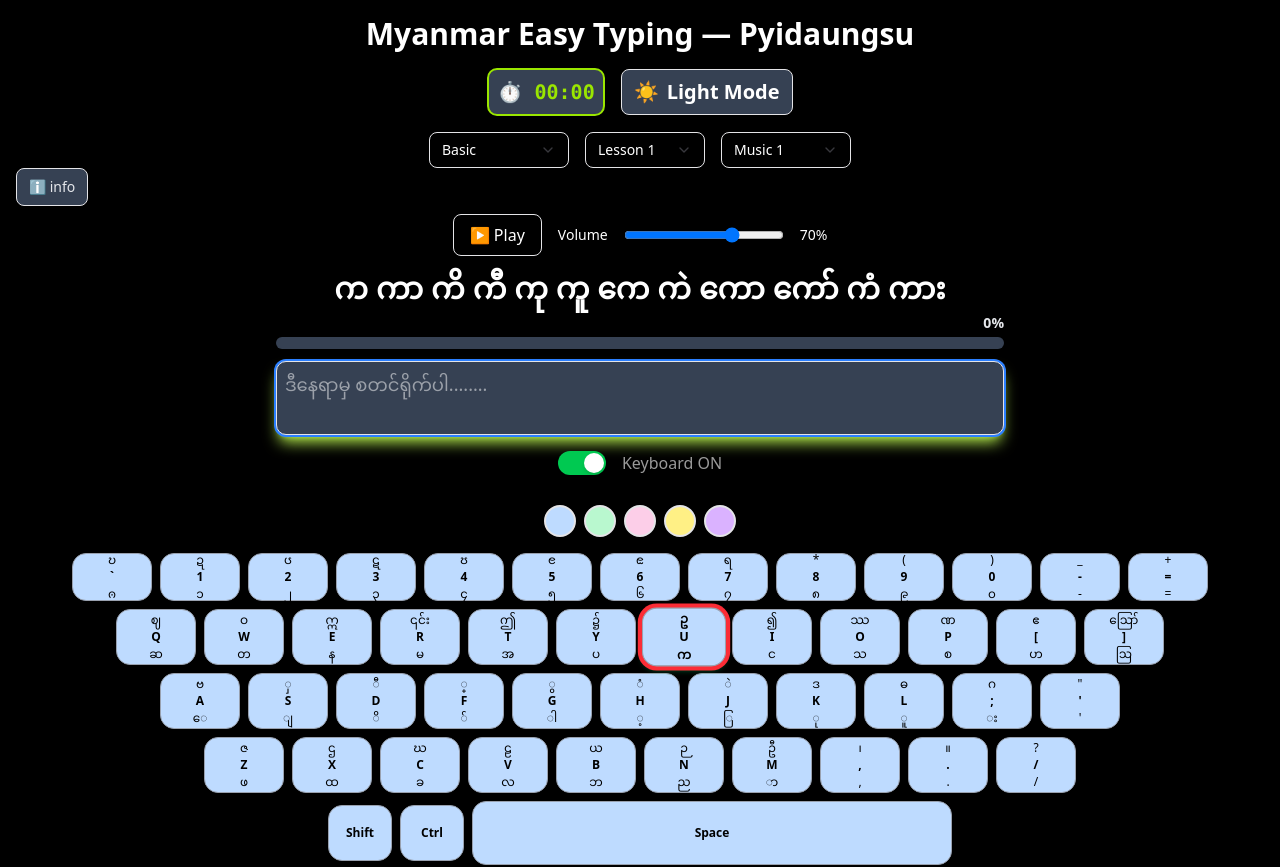
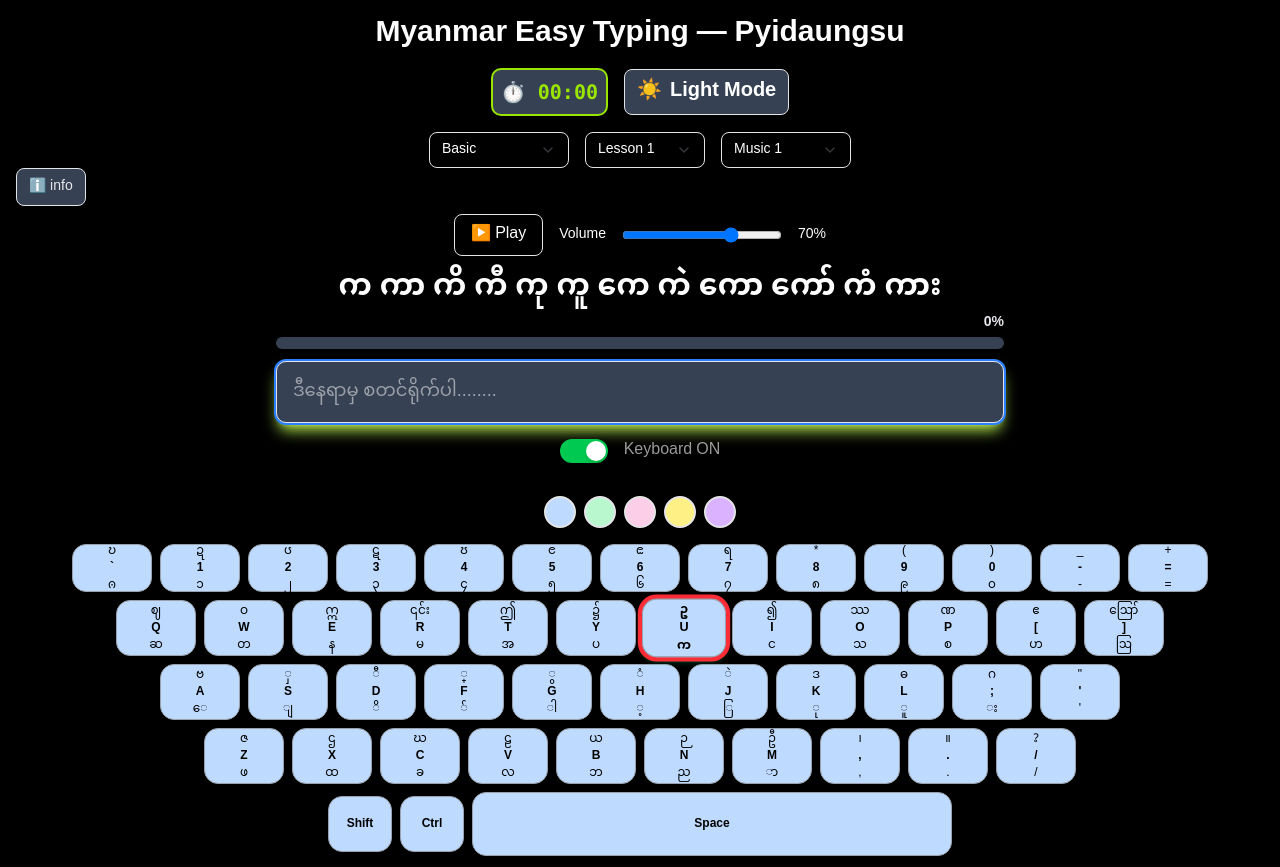
Before and after one commit to OakkarNyunt/MyanTyping, a React (Vite) app: page / in a window 1280 px wide. Shown: the top 867 px of the page. Built offline with nearby package versions, Linux system fonts and the light colour scheme.

Commit message:
fix text area line 1 and don't go to another line.

```diff
--- a/src/MyanmarTyping.tsx
+++ b/src/MyanmarTyping.tsx
@@ -420,12 +420,16 @@ const MyanmarTyping: React.FC = () => {
               ref={textareaRef}
               value={input}
               onChange={(e) => processInput(e.target.value)}
-              rows={2}
+              onKeyDown={(e) => {
+                if (e.key === "Enter") e.preventDefault();
+              }}
+              rows={1}
               placeholder="ဒီနေရာမှ စတင်ရိုက်ပါ........"
+              // overflow-hidden နဲ့ white-space-nowrap ကို ထည့်ပေးပါ
               className={`${
                 dark ? "bg-gray-700 text-white" : "bg-white text-black"
-              } w-7/12 lg:w-7/12 p-2 shadow-lg shadow-lime-300 border rounded-lg text-lg resize-none focus:outline-none focus:ring-2 focus:ring-blue-500`}
-              autoFocus // Added autoFocus for better UX
+              } w-7/12 lg:w-7/12 p-4 shadow-lg shadow-lime-300 border rounded-lg text-lg resize-none focus:outline-none focus:ring-2 focus:ring-blue-500 overflow-hidden whitespace-nowrap`}
+              autoFocus
             />
           </div>
         </div>
--- a/src/index.css
+++ b/src/index.css
@@ -1,5 +1,7 @@
 @import "tailwindcss";
 @import "tw-animate-css";
+
+@import url("https://fonts.googleapis.com/css2?family=Noto+Sans+Myanmar:wght@400;700&display=swap");
 
 @custom-variant dark (&:is(.dark *));
 
@@ -116,5 +118,7 @@
   }
   body {
     @apply bg-background text-foreground;
+    /* ဒီနေရာမှာ font family ကို သတ်မှတ်ပေးပါ */
+    font-family: "Noto Sans Myanmar", sans-serif;
   }
 }
```
